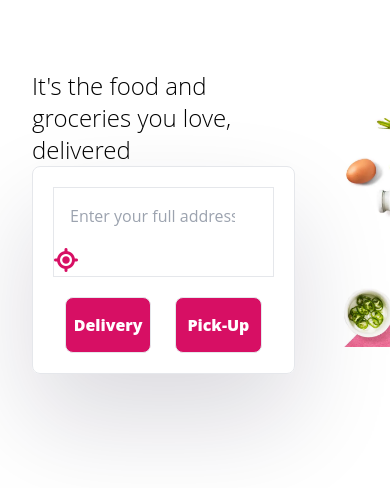
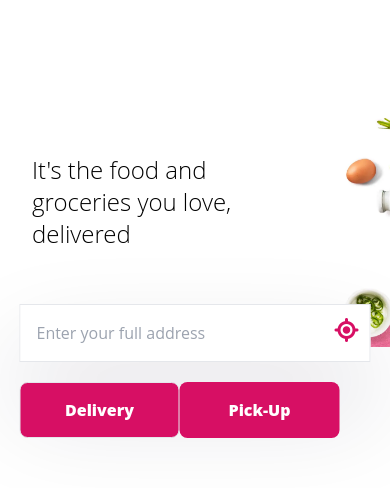
Before and after one commit to mudassir693/foodpandaClone, a Vue app: page / in a window 390 px wide. Shown: the part 138-626 px from the top of the page. Built offline with nearby package versions, Linux system fonts and the light colour scheme.

Commit message:
first banner is ready now

```diff
--- a/src/components/HomePageFirstBanner/HomePageFrstBanner.vue
+++ b/src/components/HomePageFirstBanner/HomePageFrstBanner.vue
@@ -3,25 +3,25 @@
         <div style="position:relative;" class="container px-5 md:px-0 max-w-7xl mx-auto text-left">
             <div  class="textSection flex items-center flex-column  ">
                 <div  class="containerWrapper mx-3 7xl:mx-0">
-                <div class=" text w-[80%] md:w-[100%] text-2xl leding-3 md:leading-[3.5rem]  md:text-5xl font-thin">
+                <div class=" text w-[80%] md:w-[100%] mb-10 md:mb-0 text-2xl leding-3 md:leading-[3.5rem]  md:text-5xl font-thin">
                     It's the food and groceries you love, delivered
                 </div>
-              <div class="inputBox  min-w-[809px]  md:block my-0 md:my-5 ">
-                    <div class="textContainer flex-col md:flex-row border bg-[transparent] md:bg-red-200 border-grey-500 p-5 flex">
+              <div class="inputBox bg-white min-w-[809px]  md:block mt-0 md:my-5 ">
+                    <div class="textContainer flex-col md:flex-row p-0 md:p-5 flex">
                         <div  class="inputContainer cursor-pointer border border-grey-500  ">
                             <label for="inputFeild">
                             <input id="inputFeild" class="inputFeildContainer text-1xl p-4" placeholder="Enter your full address" type="text">
-                            <span class="md:mx-2 lg:mx-2 cursor-pointer "><i class="navigatorIcon text-2xl fa-solid fa-location-crosshairs"></i></span>
+                            <span class="md:mx-2 lg:mx-2 cursor-pointer bg-white "><i class="navigatorIcon text-2xl fa-solid fa-location-crosshairs"></i></span>
                             </label>
                         </div>
-                        <div class=" bannerRightContainer mt-5 md:mt-0 flex-row flex w-[40px] ">
-                            <div style="" class="btn text-1xl border border-grey-500 flex justify-center items-center mx-3 cursor-pointer">
+                        <div class="bannerRightContainer mt-5 md:mt-0 flex-row flex items-center w-[40px] ">
+                            <div style="" class="btn text-1xl border  flex justify-center items-center mx-0 md:mx-3 cursor-pointer">
                                 Delivery
                             </div>
                             <div class="or hidden md:flex justify-center items-center">
                                 Or
                             </div>
-                            <div style="" class="btn text-1xl border border-grey-500 flex justify-center items-center mx-3 cursor-pointer">
+                            <div style="" class="btn text-1xl  flex justify-center items-center mx-0 md:mx-3 cursor-pointer">
                                 Pick-Up
                             </div>
                         </div>
@@ -117,6 +117,14 @@ export default ({
  .main{
     height: 70vh;
  }
+ .btn {
+    width: 10rem;
+    min-height: 3.5rem;
+    border-radius: 0.5rem;
+    background:#D70F64;
+    color: white;
+    font-weight: 900;
+}
  .banner {
     /* width: ; */
     height: 100%;
@@ -131,14 +139,31 @@ export default ({
 
 }
 .inputBox {
-    width: 100%;
+    width: 90%;
     min-width: 200px;
+    position: absolute;
+    bottom: 5rem;
+    left: 50%;
+    transform: translateX(-50%)
     /* background-color:pink; */
    /* width: 8rem;  */
 }
 .bannerRightContainer {
     width: 100%;
 }
+.text{
+    width: 70%;
+}
+.containerWrapper{
+    width: 95%;
+}
+.textContainer {
+    border-radius: 0.5rem;
+    box-shadow: none;
+}
+.inputContainer {
+     box-shadow: rgba(17, 12, 46, 0.15) 0px 48px 100px 0px;
+}
 }
 
 </style>
```
